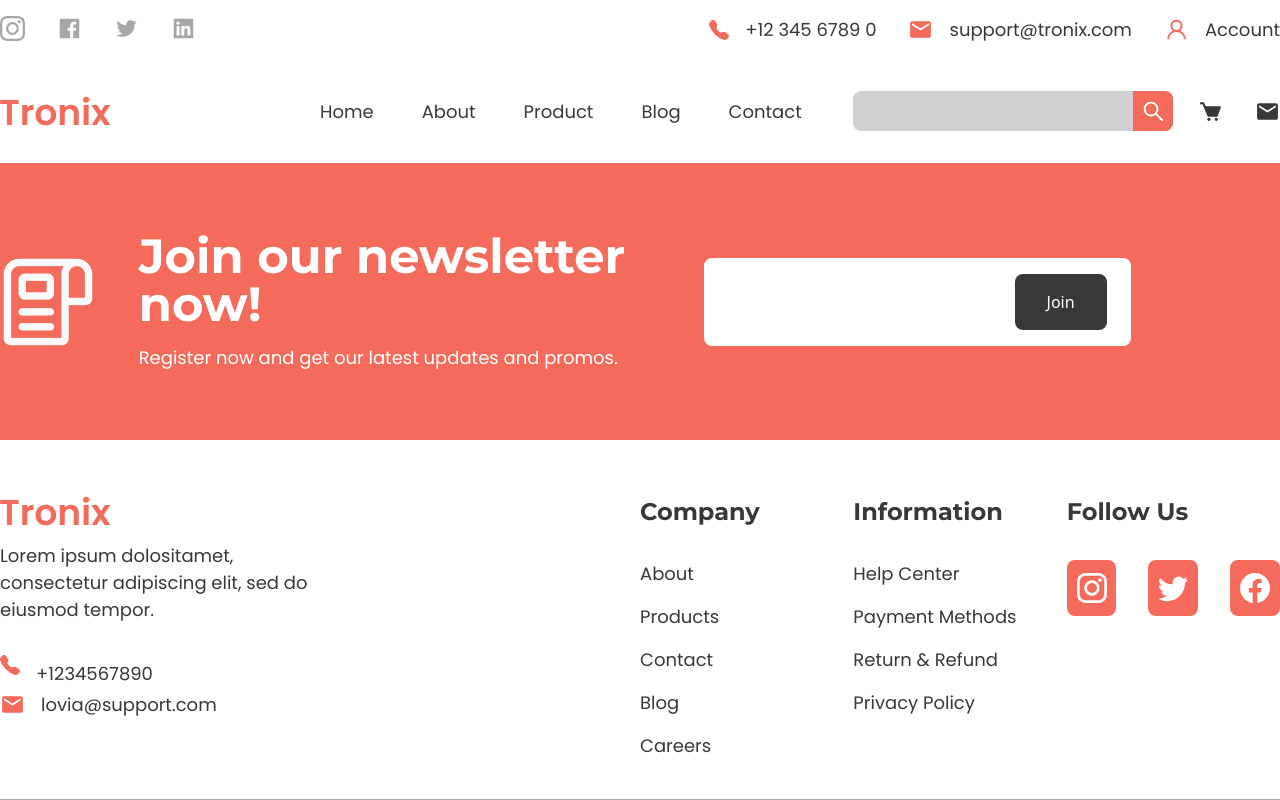
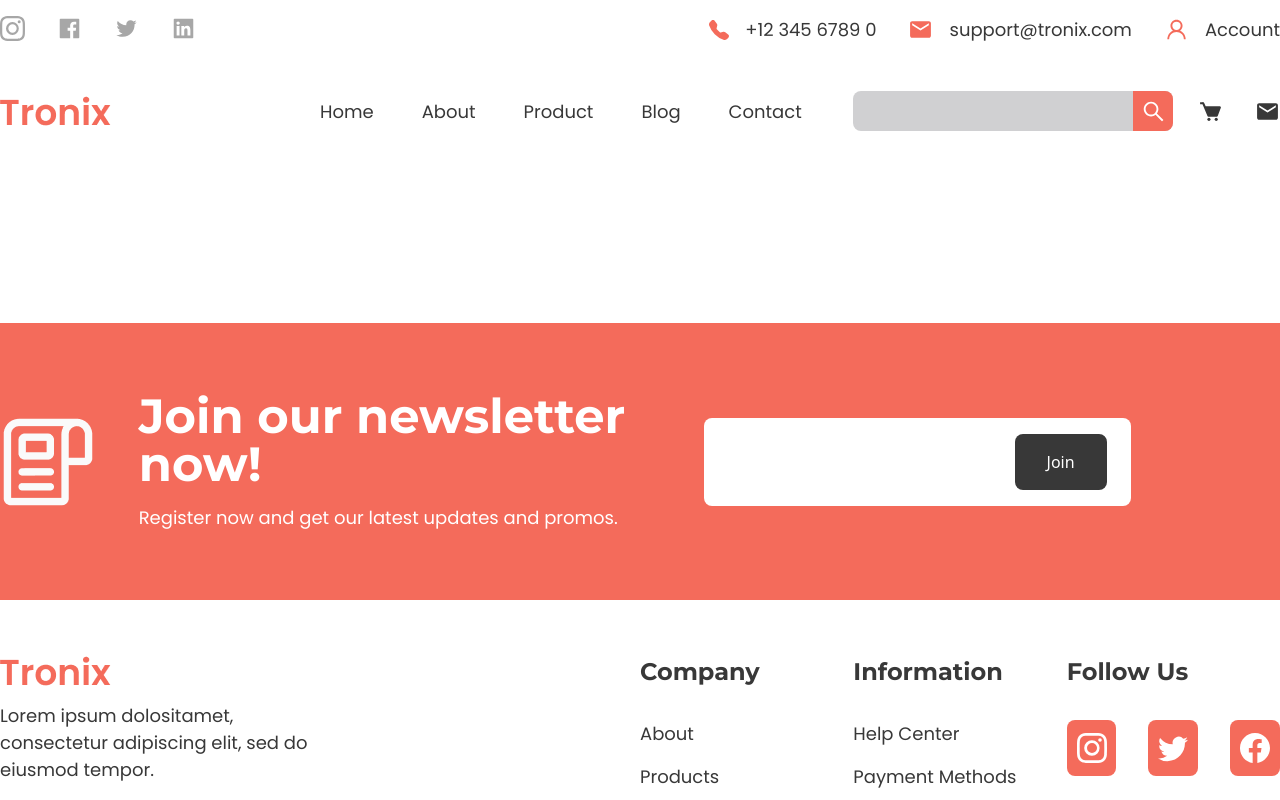
Before and after one commit to thehasandev/e_commerce_tronix, a React (Vite) app: page / in a window 1280 px wide. Shown: the top 800 px of the page. Built offline with nearby package versions, Linux system fonts and the light colour scheme.

Commit message:
react-router-dom

```diff
--- a/package.json
+++ b/package.json
@@ -12,7 +12,8 @@
   "dependencies": {
     "react": "^18.2.0",
     "react-dom": "^18.2.0",
-    "react-icons": "^4.11.0"
+    "react-icons": "^4.11.0",
+    "react-router-dom": "^6.17.0"
   },
   "devDependencies": {
     "@types/react": "^18.2.15",
--- a/src/App.jsx
+++ b/src/App.jsx
@@ -1,17 +1,10 @@
 import React from 'react'
-import Container from './components/Container'
-import Navbar from './components/Navbar'
-import Footer from './components/Footer'
-
-
-
+import { RouterProvider } from 'react-router-dom'
+import router from './routes/route'
 
 function App() {
   return (
-    <div className=''>
-      <Navbar/>
-       <Footer/>
-    </div>
+    <RouterProvider router={router}/>
   )
 }
 
--- a/src/components/Footer.jsx
+++ b/src/components/Footer.jsx
@@ -16,7 +16,7 @@ import FooterThree from "../assets/f3.png"
 function Footer() {
   return (
     <>
-       <Section className="bg-primary py-[69px]">
+       <Section className="bg-primary py-[69px] mt-[160px]">
            <Container>
               <Flex className="items-center gap-x-8">
                  <div className='w-1/12'>
--- a/src/components/Navbar.jsx
+++ b/src/components/Navbar.jsx
@@ -15,7 +15,7 @@ import Container from './Container'
 function Navbar() {
   return (
     <>
-        <Section>
+        <Section className="mb-8">
           <Container>
               <Flex className="justify-between py-4">
                   <Flex className='w-2/12 text-gray gap-x-8 '>
--- /dev/null
+++ b/src/components/RoutLayouts/RoutLayouts.jsx
@@ -0,0 +1,16 @@
+import React from 'react'
+import Navbar from '../Navbar'
+import Footer from '../Footer'
+import { Outlet } from 'react-router-dom'
+
+function RoutLayouts() {
+  return (
+    <>
+        <Navbar/>
+        <Outlet/>
+        <Footer/>
+    </>
+  )
+}
+
+export default RoutLayouts
--- /dev/null
+++ b/src/pages/Errorpage.jsx
@@ -0,0 +1,13 @@
+import React from 'react'
+import Section from '../components/Section'
+import Container from '../components/Container'
+
+export const ErrorPage = () => {
+  return (
+    <Section>
+      <Container>
+         <p>Error Page Lorem ipsum dolor sit amet consectetur adipisicing elit. Sit nobis nemo sint, incidunt modi recusandae rem quos animi ut nostrum veniam cumque molestiae suscipit a veritatis asperiores ex iusto architecto nulla aliquam vel commodi quis? Quae nam voluptas tenetur dolores architecto accusamus itaque, repellendus aut necessitatibus ab iure illum dolorum ratione ipsam placeat. Totam non corrupti quibusdam rem alias distinctio, tempore consequatur saepe perspiciatis reprehenderit eligendi fugiat, architecto consequuntur optio voluptate quo officia dolor ex. Fugit optio quaerat delectus dicta eos, explicabo, deserunt, cupiditate modi architecto in dignissimos consectetur culpa illo nemo. Culpa, vitae assumenda doloribus explicabo cumque doloremque impedit.</p>
+      </Container>
+    </Section>
+  )
+}
--- /dev/null
+++ b/src/routes/route.jsx
@@ -0,0 +1,22 @@
+import React from 'react'
+import { createBrowserRouter } from 'react-router-dom';
+import RoutLayouts from '../components/RoutLayouts/RoutLayouts';
+
+import { ErrorPage } from '../pages/Errorpage';
+
+
+
+const route = createBrowserRouter([
+    {
+      path: "/",
+      element: <RoutLayouts />,
+      children: [
+        {
+          path: "*",
+          element: <ErrorPage />,
+        },
+      ],
+    },
+  ]);
+
+export default route
```
Also changed, not shown: src/pages/Home.jsx (added, +14 -0 lines), 1 other file (tests, documents, lock files or other folders).
